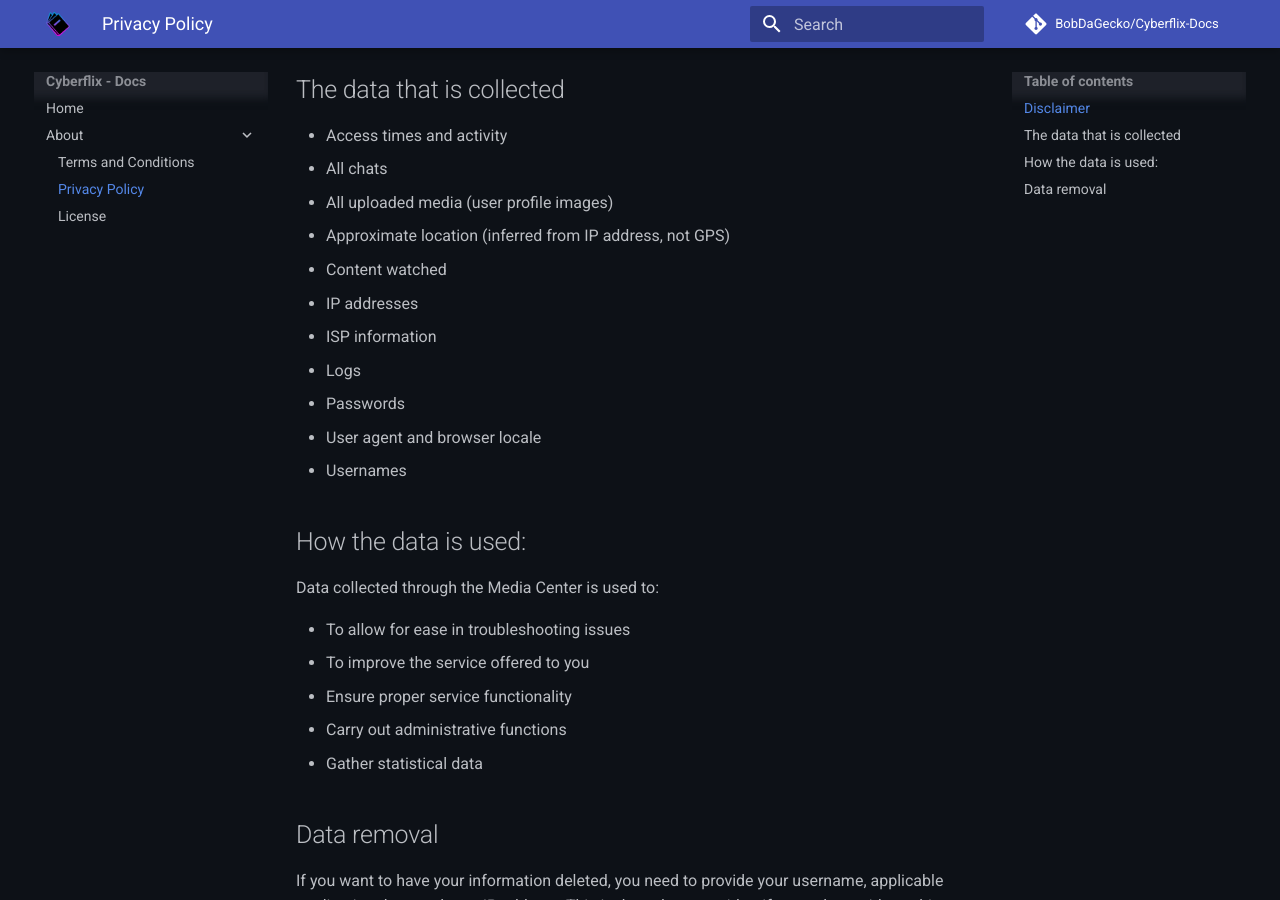
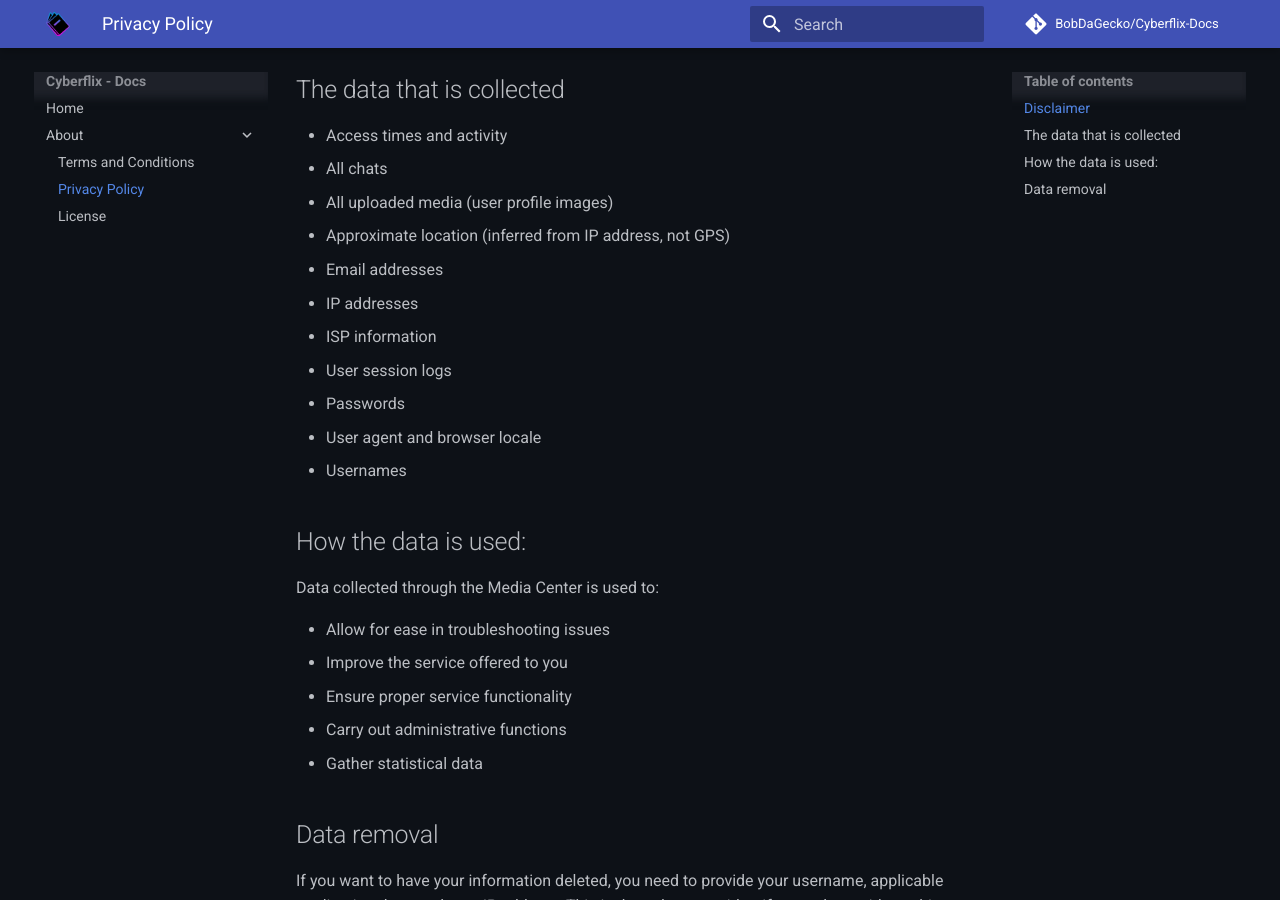
Before and after one commit to Cyberflix-Media/Cyberflix-Docs, an MkDocs documentation site: the page built from docs/about/privacy-policy.md, in a window 1280 px wide and 900 px high, scrolled down 543 px. Built offline with MkDocs 1.6.1 and Material for MkDocs 9.7.7, drawn with Linux system fonts in a browser that asks for light colours; comment, search, counter and statistics services are not loaded.

Commit message:
Update privacy-policy.md

```diff
--- a/docs/about/privacy-policy.md
+++ b/docs/about/privacy-policy.md
@@ -15,10 +15,10 @@
  - All chats
  - All uploaded media (user profile images)
  - Approximate location (inferred from IP address, not GPS)
- - Content watched
+ - Email addresses
  - IP addresses
  - ISP information
- - Logs
+ - User session logs
  - Passwords
  - User agent and browser locale
  - Usernames
@@ -26,8 +26,8 @@
 ## How the data is used:
 Data collected through the Media Center is used to:
 
- - To allow for ease in troubleshooting issues
- - To improve the service offered to you
+ - Allow for ease in troubleshooting issues
+ - Improve the service offered to you
  - Ensure proper service functionality
  - Carry out administrative functions
  - Gather statistical data
```
